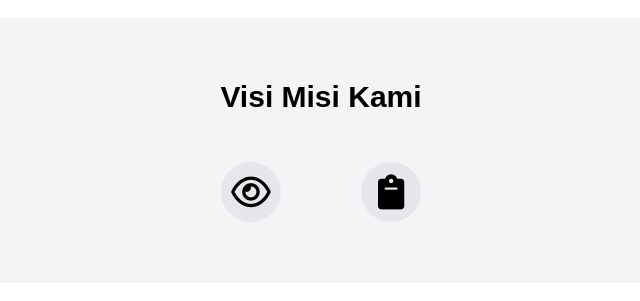
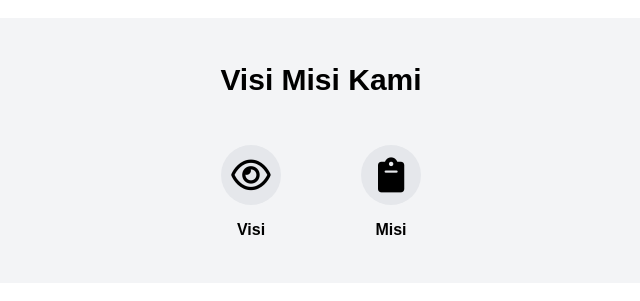
Before and after one commit to RendiS10/projectAkhir-magangluarsekolah, a PHP site: page / in a window 1280 px wide. Shown: the part 987-1288 px from the top of the page, without its empty margins (319-959 px from the left). Run offline with PHP 8.4, Linux system fonts and the light colour scheme.

Commit message:
update visi misi

```diff
--- a/index.html
+++ b/index.html
@@ -10,7 +10,7 @@
   <body>
     <!-- Section Header -->
     <header class="navbar">
-      <div class="container">
+      <div class="containernav">
         <div class="logo">
           <h1>Luarsekolah</h1>
         </div>
@@ -70,11 +70,17 @@
         <section class="visimisi">
           <h1>Visi Misi Kami</h1>
           <div class="containerVisiMisi">
-            <div class="visi">
-              <i class="fa-regular fa-eye"></i>
-            </div>
-            <div class="misi">
-              <i class="fa-solid fa-clipboard"></i>
+              <div class="container">
+              <div class="visi">
+                <i class="fa-regular fa-eye"></i>
+              </div>
+              <h4>Visi</h4>
+              </div>
+            <div class="container">
+              <div class="misi">
+                <i class="fa-solid fa-clipboard"></i>
+              </div>
+              <h4>Misi</h4>
             </div>
           </div>
         </section>
--- a/style.css
+++ b/style.css
@@ -24,7 +24,7 @@ body {
   right: 0; /* Menempatkan header di sisi kanan */
   z-index: 1000; /* Memastikan header berada di atas elemen lainnya */
 }
-.container {
+.containernav {
   display: flex;
   align-items: center;
   justify-content: center;
@@ -212,3 +212,10 @@ article{
   justify-content: center;
   align-items: center;
 }
+
+.container{
+  display: flex;
+  flex-direction: column;
+  gap: 1rem;
+  align-items: center;
+}
```
